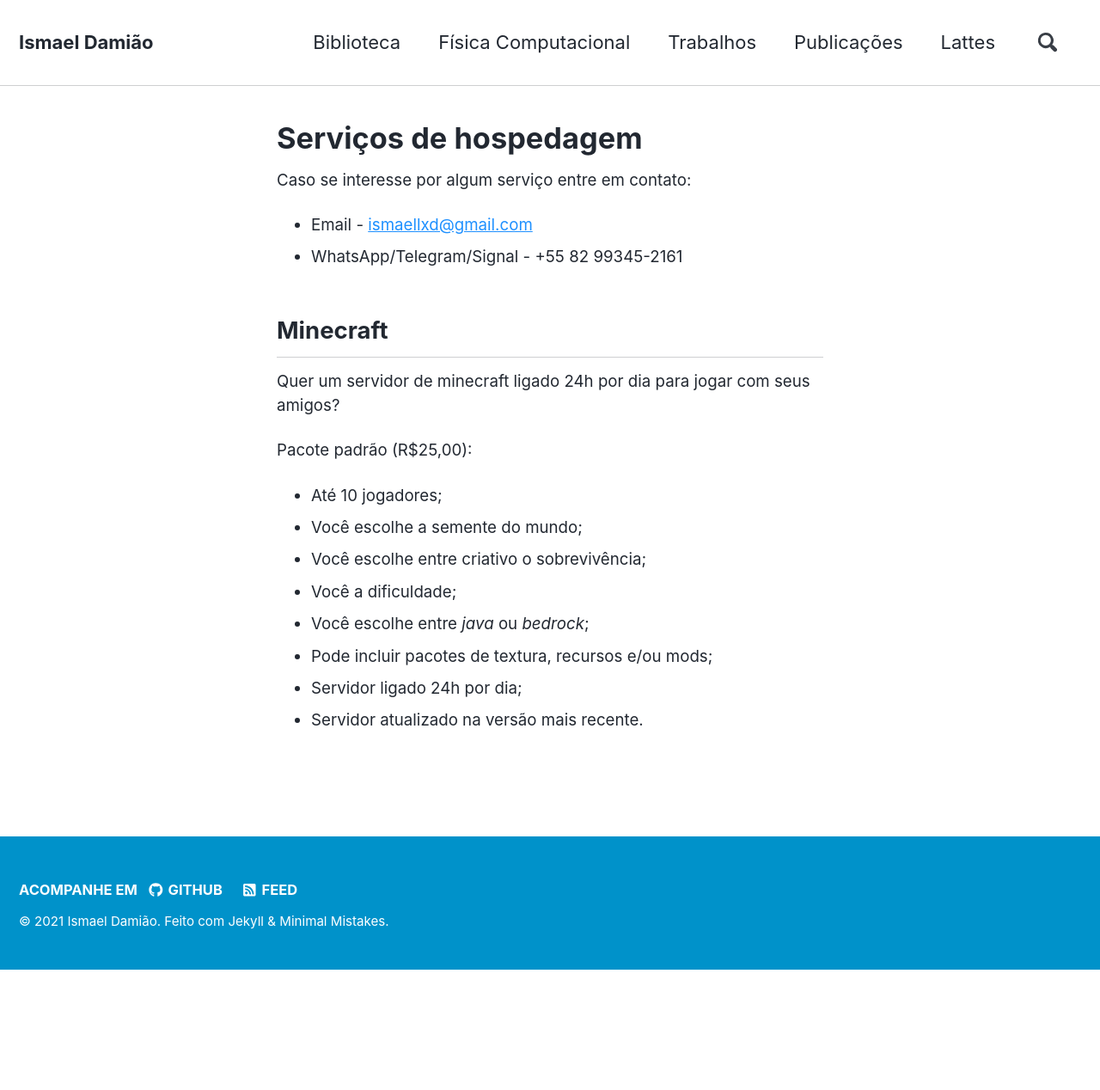
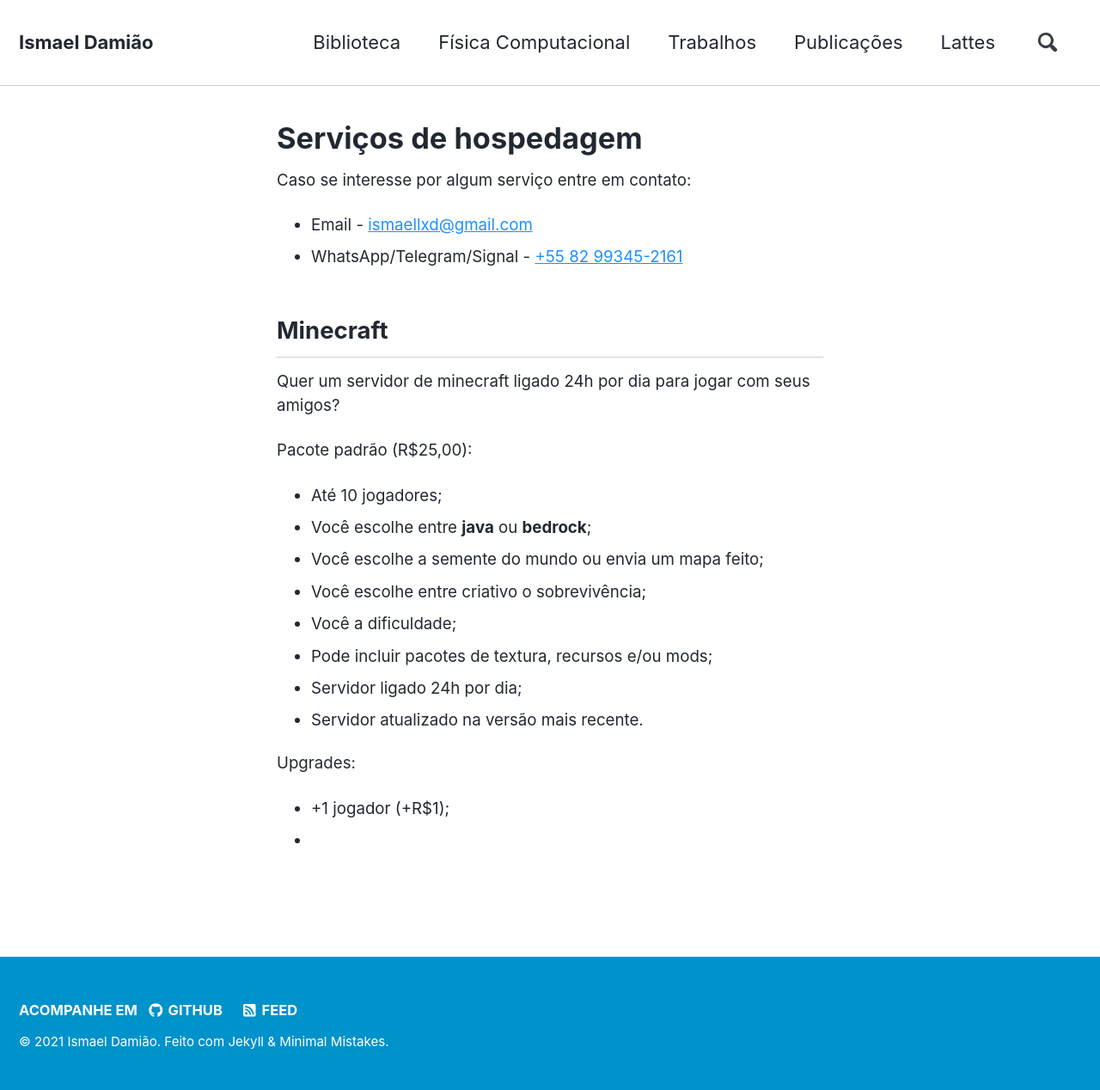
Before and after one commit to ismaeldamiao/ismaeldamiao.github.io, a Jekyll site: the page built from _pages/pt/servidores.md, in a window 1280 px wide. Shown: the whole page at 86% size. Built offline with Jekyll 4.4.1, drawn with Linux system fonts in a browser that asks for light colours; nearby versions of some CDN libraries; before the commit the page ends 1128 px from its top, so only the background shows below that.

Commit message:
Update servidores.md

```diff
--- a/_pages/pt/servidores.md
+++ b/_pages/pt/servidores.md
@@ -5,7 +5,7 @@
 
 Caso se interesse por algum serviço entre em contato:
 * Email - [ismaellxd@gmail.com](mailto:ismaellxd@gmail.com)
-* WhatsApp/Telegram/Signal - +55 82 99345-2161
+* WhatsApp/Telegram/Signal - [+55 82 99345-2161](tel:+5582993452161)
 
 ## Minecraft
 
@@ -13,10 +13,14 @@
 
 Pacote padrão (R$25,00):
 * Até 10 jogadores;
-* Você escolhe a semente do mundo;
+* Você escolhe entre **java** ou **bedrock**;
+* Você escolhe a semente do mundo ou envia um mapa feito;
 * Você escolhe entre criativo o sobrevivência;
 * Você a dificuldade;
-* Você escolhe entre *java* ou *bedrock*;
 * Pode incluir pacotes de textura, recursos e/ou mods;
 * Servidor ligado 24h por dia;
 * Servidor atualizado na versão mais recente.
+
+Upgrades:
+* +1 jogador (+R$1);
+*
```
